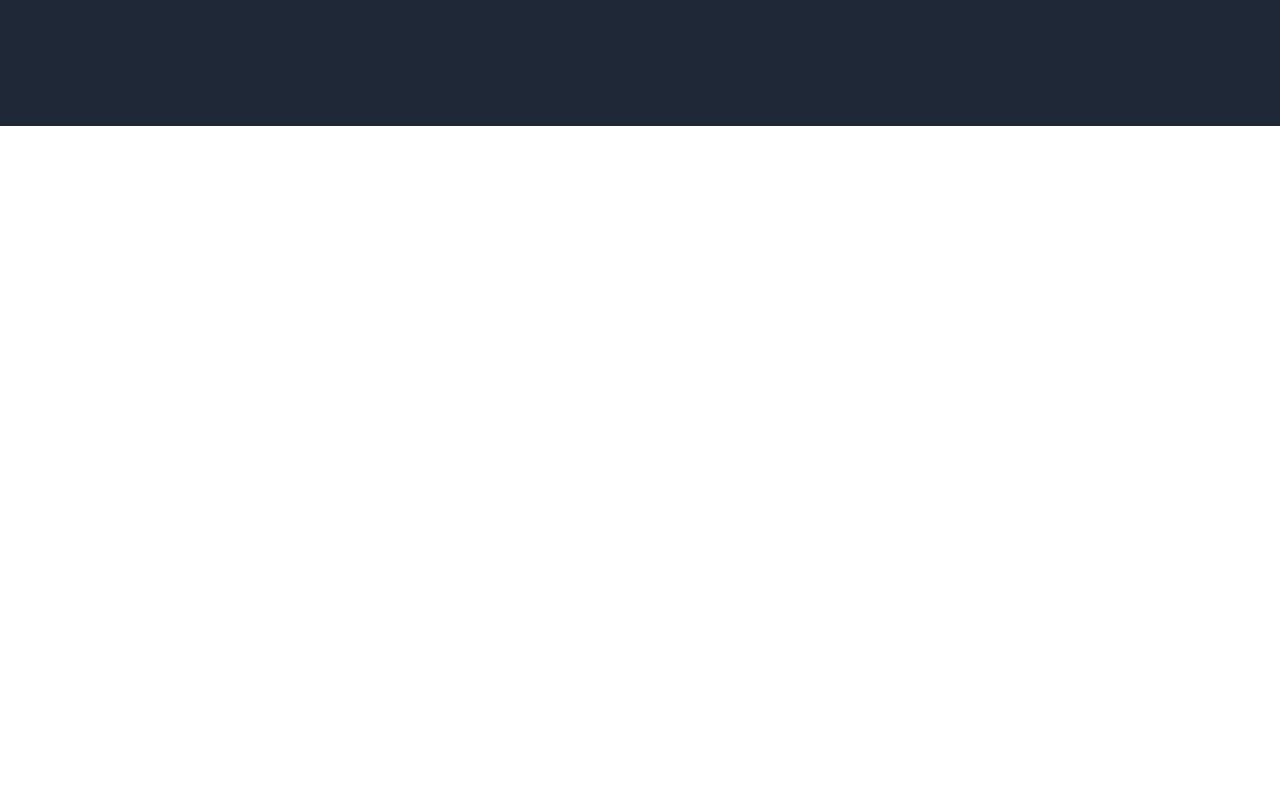
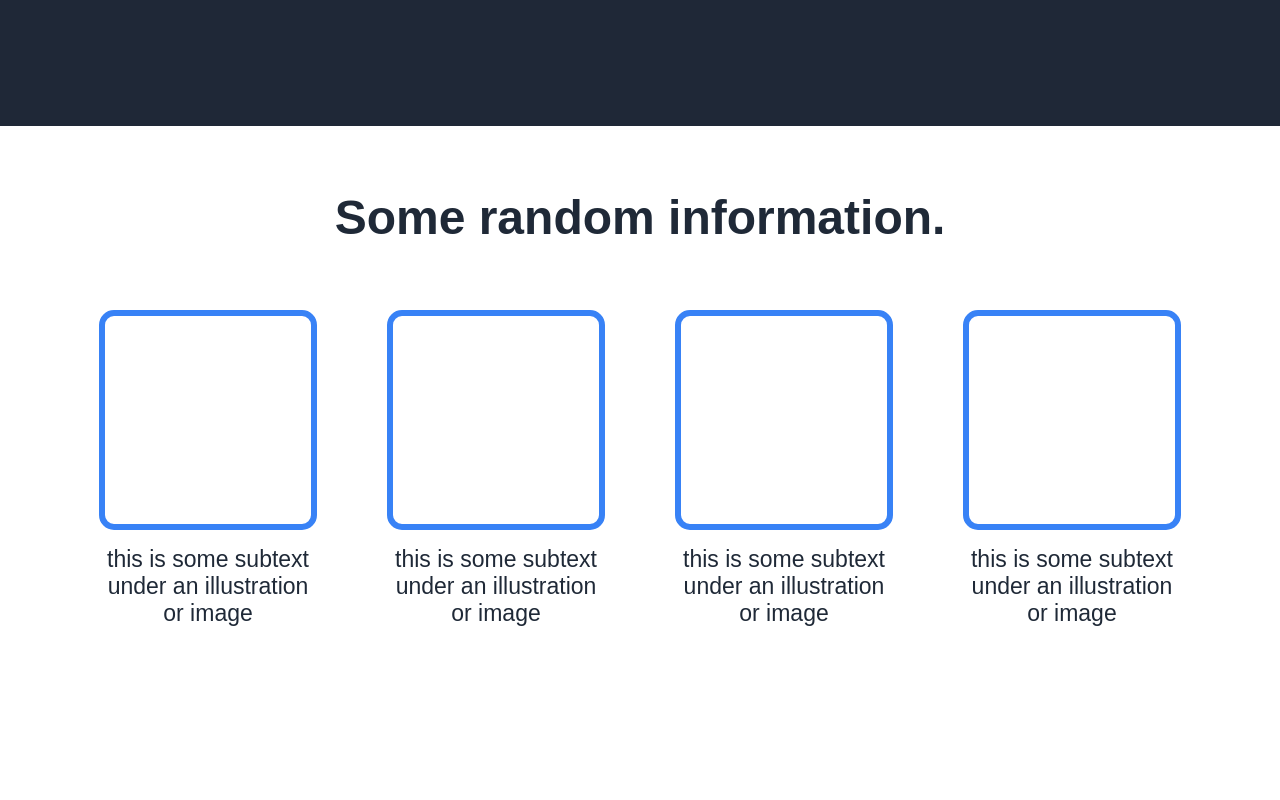
Before and after one commit to intergalacticmule/landing-page, a plain HTML site: page index.html in a window 1280 px wide. Shown: the part 740-1540 px from the top of the page. Before the commit the page ends 1010 px from the top, so only its background shows below. Drawn offline with Linux system fonts and the light colour scheme.

Commit message:
Add quote section

```diff
--- a/index.html
+++ b/index.html
@@ -7,7 +7,7 @@
     <title>Landing page</title>
 </head>
 <body>
-    <div class="hero">
+    <div class="hero-container">
         <header>
             <div class="logo" title="Header Logo">Header Logo</div>
             <nav>
@@ -27,5 +27,30 @@
             </div>
         </main>
     </div>
+    <section class="info-container">
+        <h2>Some random information.</h2>
+        <div class="grid-container-large">
+            <div class="grid-container-small">
+                <div class="grid-image-placeholder"></div>
+                <p>this is some subtext under an illustration or image</p>
+            </div>
+            <div class="grid-container-small">
+                <div class="grid-image-placeholder"></div>
+                <p>this is some subtext under an illustration or image</p>
+            </div>
+            <div class="grid-container-small">
+                <div class="grid-image-placeholder"></div>
+                <p>this is some subtext under an illustration or image</p>
+            </div>
+            <div class="grid-container-small">
+                <div class="grid-image-placeholder"></div>
+                <p>this is some subtext under an illustration or image</p>
+            </div>
+        </div>
+    </section>
+    <section class="quote-container">
+        <p class="quote"><i>This is an inshiring quote, or a testimonial from a customer. Maybe it's just filling up space, or maybe people will actually read it. Who knows? All I know is that it looks nice.</i></p>
+        <p class="author"><strong>-Thor, God of Thunder</strong></p>
+    </section>
 </body>
 </html>
--- a/styles.css
+++ b/styles.css
@@ -21,12 +21,15 @@ a {
     font-size: 23.5px;
 }
 
+a:hover {
+    color: #3882F6;
+}
 
-.hero {
+.hero-container {
     background-color: #1F2837;
 }
 
-nav, header, main, .main-container-left, .main-container-right {
+nav, header, main, .main-container-left, .main-container-right, .info-container, .grid-container-large, .grid-container-small, .quote-container {
     display: flex;
 }
 
@@ -46,14 +49,14 @@ header {
 
 main {
     justify-content: center;
-    margin: 9em 17em;
+    margin: 9em 17em 0em 17em;
     padding-bottom: 11.7em;
 }
 
 .main-container-left h1 {
     font-size: 63px;
     line-height: 1.1em;
-    font-weight: extra-bold;
+    font-weight: 800;
 }
 
 .main-container-left, .main-container-right {
@@ -95,3 +98,58 @@ button:hover {
 .main-container-right {
     background-color: #6c757d;
 }
+
+.info-container {
+    flex-direction: column;
+    justify-content: center;
+    align-items: center;
+    padding-top: 4em;
+    padding-bottom: 10em;
+    gap: 4.1em;
+}
+
+.info-container h2 {
+    color: #1F2937;
+    font-size: 3em;
+    font-weight: 800;
+}
+
+.grid-container-large {
+    flex-direction: row;
+    flex-wrap: wrap;
+    gap: 4.4em;
+}
+
+.grid-container-small {
+    flex-direction: column;
+    max-width: 13.6em;
+    max-height: auto;
+    text-align: center;
+    gap: 1em;
+}
+
+.grid-image-placeholder {
+    height: 13.7em;
+    border: 6px solid #3882F6;
+    border-radius: 15px;
+}
+
+.grid-container-small p {
+    font-size: 23px;
+    color: #1F2937;
+}
+
+.quote-container {
+    padding: 10.7em 28em 10em 28em;
+    flex-direction: column;
+    justify-content: center;
+    color: #1F2937;
+}
+
+.quote {
+    font-size: 48px;
+}
+
+.author {
+    margin-left: auto
+}
```
